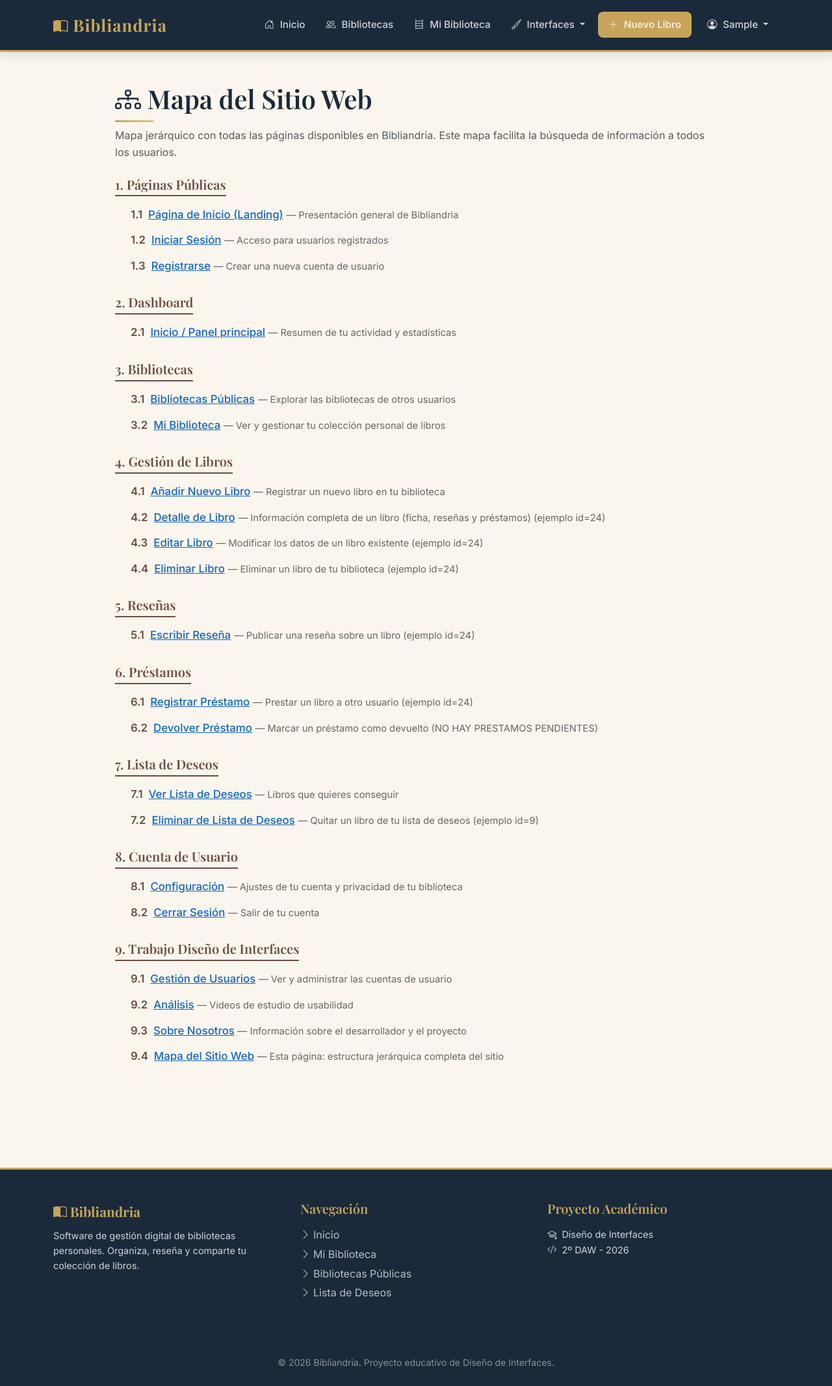
After one commit to AlonsoAlmodovar2006/Bibliandria_Interfaces, a Django app: page /mapa-web/ in a window 1280 px wide. The commit adds this page. Shown: the whole page at 65% size. Run offline with Django 5.2, Linux system fonts and the light colour scheme; a user stored in the database is signed in; tables that the repository leaves empty hold one stand-in row (values such as "Sample post").

Commit message:
Mapa web

```diff
--- a/biblioteca/urls.py
+++ b/biblioteca/urls.py
@@ -36,6 +36,7 @@ urlpatterns = [
     path('usuarios/<int:pk>/privacidad/', views.usuario_cambiar_privacidad, name='usuario_cambiar_privacidad'),
     path('analisis/', views.analisis, name='analisis'),
     path('sobre-nosotros/', views.sobre_nosotros, name='sobre_nosotros'),
+    path('mapa-web/', views.mapa_web, name='mapa_web'),
 
     # Configuración
     path('configuracion/', views.configuracion, name='configuracion'),
--- a/biblioteca/views.py
+++ b/biblioteca/views.py
@@ -410,3 +410,11 @@ def sobre_nosotros(request):
     if not request.user.es_admin():
         return HttpResponseForbidden('No tienes permisos para acceder a esta página.')
     return render(request, 'biblioteca/sobre_nosotros.html')
+
+
+@login_required
+def mapa_web(request):
+    """Mapa del sitio web - facilita la navegación a todos los usuarios"""
+    if not request.user.es_admin():
+        return HttpResponseForbidden('No tienes permisos para acceder a esta página.')
+    return render(request, 'biblioteca/mapa_web.html')
--- a/templates/base.html
+++ b/templates/base.html
@@ -60,7 +60,7 @@
                     <li class="nav-item dropdown">
                         <a class="nav-link dropdown-toggle" href="#" id="adminDropdown" role="button"
                             data-bs-toggle="dropdown">
-                            <i class="bi bi-shield-lock"></i> Admin
+                            <i class="bi bi-brush"></i> Interfaces
                         </a>
                         <ul class="dropdown-menu dropdown-menu-end">
                             <li><a class="dropdown-item" href="{% url 'usuarios_lista' %}"><i
@@ -69,6 +69,8 @@
                                         class="bi bi-camera-video me-2"></i>Análisis</a></li>
                             <li><a class="dropdown-item" href="{% url 'sobre_nosotros' %}"><i
                                         class="bi bi-info-circle me-2"></i>Sobre Nosotros</a></li>
+                            <li><a class="dropdown-item" href="{% url 'mapa_web' %}"><i
+                                        class="bi bi-diagram-3 me-2"></i>Mapa del Sitio</a></li>
                         </ul>
                     </li>
                     {% endif %}
--- /dev/null
+++ b/templates/biblioteca/mapa_web.html
@@ -0,0 +1,241 @@
+{% extends 'base.html' %}
+
+{% block title %}Mapa del Sitio - Bibliandria{% endblock %}
+
+{% block content %}
+<div class="container py-5">
+    <div class="row justify-content-center">
+        <div class="col-lg-10">
+            <h1 class="section-title mb-2">
+                <i class="bi bi-diagram-3"></i> Mapa del Sitio Web
+            </h1>
+            <p class="text-muted mb-4">
+                Mapa jerárquico con todas las páginas disponibles en Bibliandria.
+                Este mapa facilita la búsqueda de información a todos los usuarios.
+            </p>
+
+            <nav aria-label="Mapa del sitio web de Bibliandria">
+                <ol class="sitemap-list">
+
+                    <!-- 1. Páginas Públicas -->
+                    <li>
+                        <h2 class="sitemap-heading">Páginas Públicas</h2>
+                        <ol>
+                            <li>
+                                <a href="{% url 'landing' %}">Página de Inicio (Landing)</a>
+                                <span class="sitemap-desc">— Presentación general de Bibliandria</span>
+                            </li>
+                            <li>
+                                <a href="{% url 'login' %}">Iniciar Sesión</a>
+                                <span class="sitemap-desc">— Acceso para usuarios registrados</span>
+                            </li>
+                            <li>
+                                <a href="{% url 'registro' %}">Registrarse</a>
+                                <span class="sitemap-desc">— Crear una nueva cuenta de usuario</span>
+                            </li>
+                        </ol>
+                    </li>
+
+                    <!-- 2. Dashboard -->
+                    <li>
+                        <h2 class="sitemap-heading">Dashboard</h2>
+                        <ol>
+                            <li>
+                                <a href="{% url 'home' %}">Inicio / Panel principal</a>
+                                <span class="sitemap-desc">— Resumen de tu actividad y estadísticas</span>
+                            </li>
+                        </ol>
+                    </li>
+
+                    <!-- 3. Bibliotecas -->
+                    <li>
+                        <h2 class="sitemap-heading">Bibliotecas</h2>
+                        <ol>
+                            <li>
+                                <a href="{% url 'bibliotecas_publicas' %}">Bibliotecas Públicas</a>
+                                <span class="sitemap-desc">— Explorar las bibliotecas de otros usuarios</span>
+                            </li>
+                            <li>
+                                <a href="{% url 'mi_biblioteca' %}">Mi Biblioteca</a>
+                                <span class="sitemap-desc">— Ver y gestionar tu colección personal de libros</span>
+                            </li>
+                        </ol>
+                    </li>
+
+                    <!-- 4. Libros -->
+                    <li>
+                        <h2 class="sitemap-heading">Gestión de Libros</h2>
+                        <ol>
+                            <li>
+                                <a href="{% url 'libro_crear' %}">Añadir Nuevo Libro</a>
+                                <span class="sitemap-desc">— Registrar un nuevo libro en tu biblioteca</span>
+                            </li>
+                            <li>
+                                <a href="{% url 'libro_detalle' 24 %}">Detalle de Libro</a>
+                                <span class="sitemap-desc">— Información completa de un libro (ficha, reseñas y préstamos) (ejemplo id=24)</span>
+                            </li>
+                            <li>
+                                <a href="{% url 'libro_editar' 24 %}">Editar Libro</a>
+                                <span class="sitemap-desc">— Modificar los datos de un libro existente (ejemplo id=24)</span>
+                            </li>
+                            <li>
+                                <a href="{% url 'libro_eliminar' 24 %}">Eliminar Libro</a>
+                                <span class="sitemap-desc">— Eliminar un libro de tu biblioteca (ejemplo id=24)</span>
+                            </li>
+                        </ol>
+                    </li>
+
+                    <!-- 5. Reseñas -->
+                    <li>
+                        <h2 class="sitemap-heading">Reseñas</h2>
+                        <ol>
+                            <li>
+                                <a href="{% url 'resena_crear' 24 %}">Escribir Reseña</a>
+                                <span class="sitemap-desc">— Publicar una reseña sobre un libro (ejemplo id=24)</span>
+                            </li>
+                        </ol>
+                    </li>
+
+                    <!-- 6. Préstamos -->
+                    <li>
+                        <h2 class="sitemap-heading">Préstamos</h2>
+                        <ol>
+                            <li>
+                                <a href="{% url 'prestamo_crear' 24 %}">Registrar Préstamo</a>
+                                <span class="sitemap-desc">— Prestar un libro a otro usuario (ejemplo id=24)</span>
+                            </li>
+                            <li>
+                                <a href="#">Devolver Préstamo</a>
+                                <span class="sitemap-desc">— Marcar un préstamo como devuelto (NO HAY PRESTAMOS PENDIENTES)</span>
+                            </li>
+                        </ol>
+                    </li>
+
+                    <!-- 7. Lista de Deseos -->
+                    <li>
+                        <h2 class="sitemap-heading">Lista de Deseos</h2>
+                        <ol>
+                            <li>
+                                <a href="{% url 'lista_deseos' %}">Ver Lista de Deseos</a>
+                                <span class="sitemap-desc">— Libros que quieres conseguir</span>
+                            </li>
+                            <li>
+                                <a href="{% url 'lista_deseos_eliminar' 9 %}">Eliminar de Lista de Deseos</a>
+                                <span class="sitemap-desc">— Quitar un libro de tu lista de deseos (ejemplo id=9)</span>
+                            </li>
+                        </ol>
+                    </li>
+
+                    <!-- 8. Cuenta de Usuario -->
+                    <li>
+                        <h2 class="sitemap-heading">Cuenta de Usuario</h2>
+                        <ol>
+                            <li>
+                                <a href="{% url 'configuracion' %}">Configuración</a>
+                                <span class="sitemap-desc">— Ajustes de tu cuenta y privacidad de tu biblioteca</span>
+                            </li>
+                            <li>
+                                <a href="{% url 'logout' %}">Cerrar Sesión</a>
+                                <span class="sitemap-desc">— Salir de tu cuenta</span>
+                            </li>
+                        </ol>
+                    </li>
+
+                    <!-- 9. Administración -->
+                    {% if user.es_admin %}
+                    <li>
+                        <h2 class="sitemap-heading">Trabajo Diseño de Interfaces</h2>
+                        <ol>
+                            <li>
+                                <a href="{% url 'usuarios_lista' %}">Gestión de Usuarios</a>
+                                <span class="sitemap-desc">— Ver y administrar las cuentas de usuario</span>
+                            </li>
+                            <li>
+                                <a href="{% url 'analisis' %}">Análisis</a>
+                                <span class="sitemap-desc">— Vídeos de estudio de usabilidad</span>
+                            </li>
+                            <li>
+                                <a href="{% url 'sobre_nosotros' %}">Sobre Nosotros</a>
+                                <span class="sitemap-desc">— Información sobre el desarrollador y el proyecto</span>
+                            </li>
+                            <li>
+                                <a href="{% url 'mapa_web' %}">Mapa del Sitio Web</a>
+                                <span class="sitemap-desc">— Esta página: estructura jerárquica completa del sitio</span>
+                            </li>
+                        </ol>
+                    </li>
+                    {% endif %}
+
+                </ol>
+            </nav>
+        </div>
+    </div>
+</div>
+
+<style>
+    /* ===== Mapa del Sitio - Estilos ===== */
+    .sitemap-list {
+        list-style: none;
+        padding-left: 0;
+        counter-reset: sitemap-section;
+    }
+
+    .sitemap-list > li {
+        margin-bottom: 1.5rem;
+        counter-increment: sitemap-section;
+    }
+
+    .sitemap-heading {
+        font-size: 1.25rem;
+        font-weight: 600;
+        color: var(--primary-color, #6D4C41);
+        margin-bottom: 0.5rem;
+        padding-bottom: 0.3rem;
+        border-bottom: 2px solid var(--primary-color, #6D4C41);
+        display: inline-block;
+    }
+
+    .sitemap-heading::before {
+        content: counter(sitemap-section) ". ";
+    }
+
+    .sitemap-list ol {
+        list-style: none;
+        padding-left: 1.5rem;
+        counter-reset: sitemap-item;
+    }
+
+    .sitemap-list ol > li {
+        counter-increment: sitemap-item;
+        padding: 0.4rem 0;
+        font-size: 1.05rem;
+        line-height: 1.6;
+    }
+
+    .sitemap-list ol > li::before {
+        content: counter(sitemap-section) "." counter(sitemap-item) " ";
+        font-weight: 600;
+        color: var(--primary-color, #6D4C41);
+        margin-right: 0.3rem;
+    }
+
+    .sitemap-list ol > li a {
+        color: var(--accent-color, #1565C0);
+        text-decoration: underline;
+        font-weight: 500;
+    }
+
+    .sitemap-list ol > li a:hover,
+    .sitemap-list ol > li a:focus {
+        color: var(--primary-color, #6D4C41);
+        text-decoration: underline;
+        outline: 2px solid var(--accent-color, #1565C0);
+        outline-offset: 2px;
+    }
+
+    .sitemap-desc {
+        color: #666;
+        font-size: 0.92rem;
+    }
+</style>
+{% endblock %}
--- a/templates/biblioteca/sobre_nosotros.html
+++ b/templates/biblioteca/sobre_nosotros.html
@@ -64,7 +64,7 @@
                 <div class="card-body">
                     <div class="row text-center">
                         <div class="col-md-4 mb-3 mb-md-0">
-                            <a href="mailto:alonsoalmodovar09@gmail.com" class="text-decoration-none">
+                            <a href="#" class="text-decoration-none">
                                 <i class="bi bi-envelope-fill" style="font-size: 2rem; color: var(--accent);"></i>
                                 <p class="mt-2 mb-0"><strong>Email</strong></p>
                                 <small class="text-muted">alonsoalmodovar09@gmail.com</small>
```
